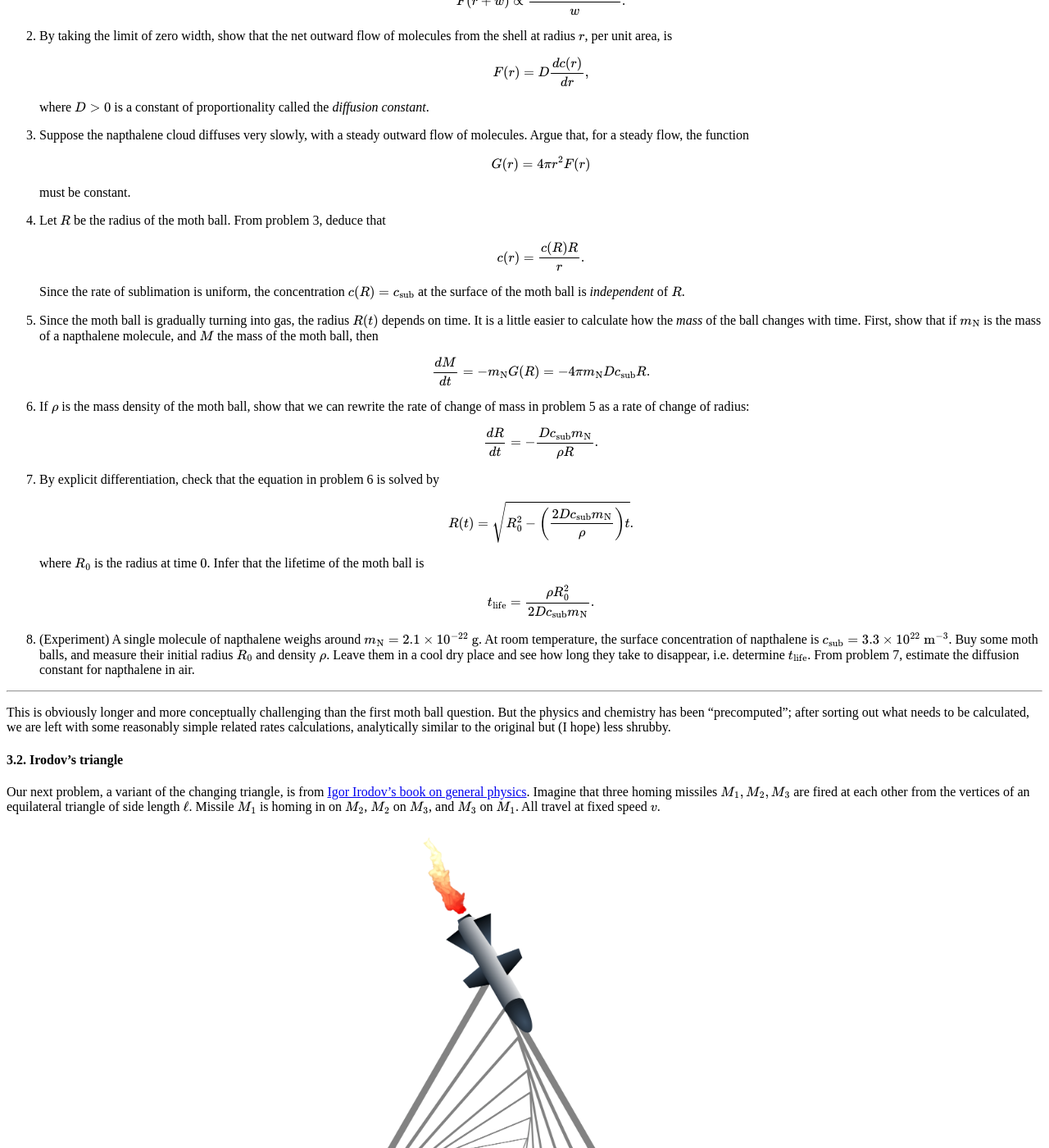
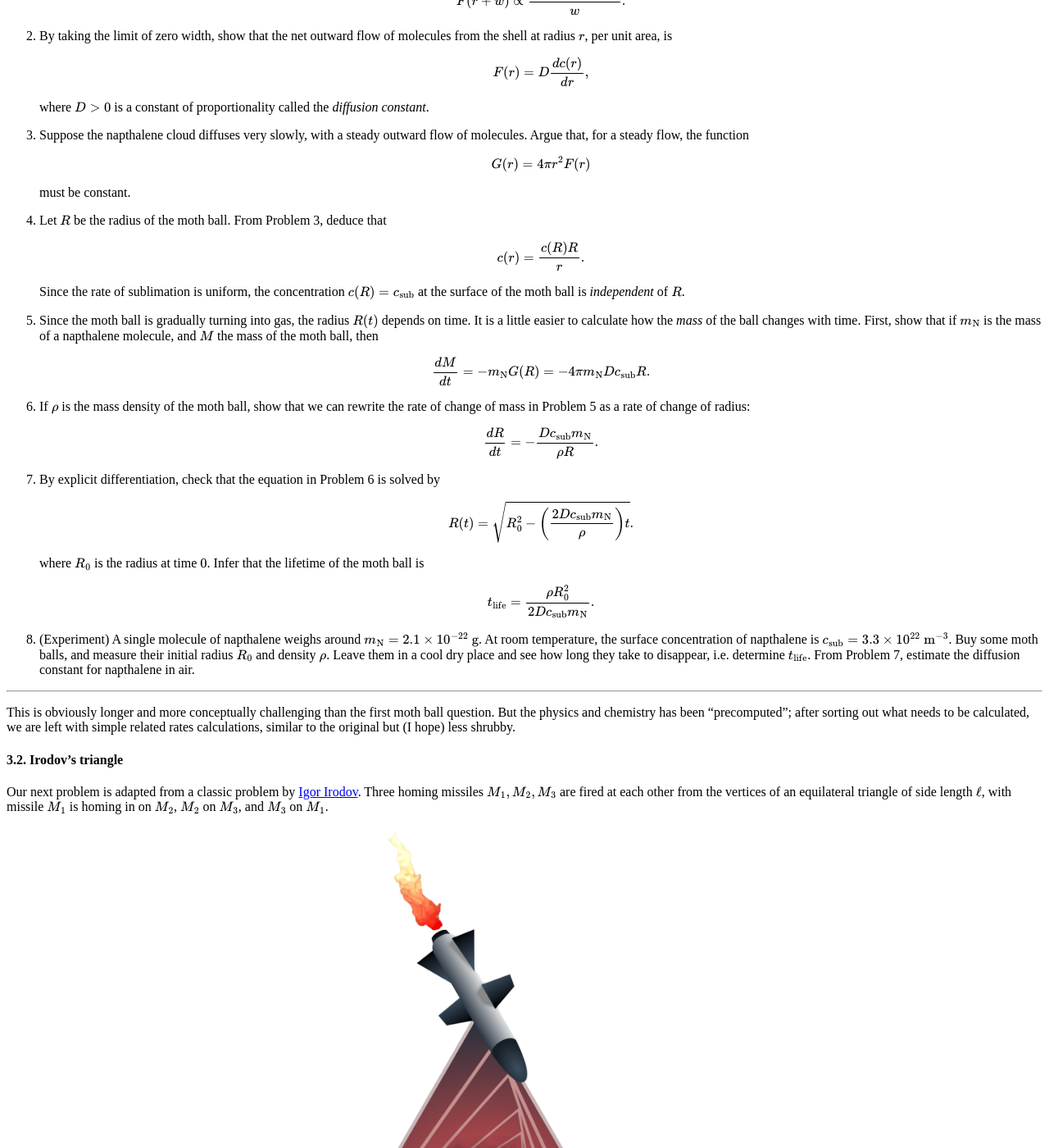
Before and after one commit to hapax/hapax.github.io, a Jekyll site: the page built from assets/teaching.md, in a window 1280 px wide and 1400 px high, scrolled down 14641 px. Shown: the whole window at 82% size. Built offline with Jekyll 4.4.1, drawn with Linux system fonts in a browser that asks for light colours; our own code applies the rules of GitHub Pages for plain Markdown files; formulas are drawn with MathJax 3; a script that is not in the unit is left out; some of the changed text lies outside the part shown.

Commit message:
Update missiles

```diff
--- a/assets/teaching.md
+++ b/assets/teaching.md
@@ -804,7 +804,7 @@
 
    must be constant.
 
-4. Let $R$ be the radius of the moth ball. From problem 3, deduce that
+4. Let $R$ be the radius of the moth ball. From Problem 3, deduce that
 
    $$
    c(r) = \frac{c(R) R}{r}.
@@ -825,14 +825,14 @@
    $$
 
 6. If $\rho$ is the mass density of the moth ball, show that we can
-   rewrite the rate of change of mass in problem 5 as a rate of change
+   rewrite the rate of change of mass in Problem 5 as a rate of change
    of radius:
 
    $$
    \frac{dR}{dt} = -\frac{D c_\text{sub} m_\text{N}}{\rho R}.
    $$
 
-7. By explicit differentiation, check that the equation in problem 6
+7. By explicit differentiation, check that the equation in Problem 6
    is solved by
 
    $$
@@ -854,44 +854,53 @@
 	density $\rho$.
     Leave them in a cool dry place and see how long they take to
 	disappear, i.e. determine $t_\text{life}$.
-	From problem 7, estimate the diffusion constant for napthalene in air.
+	From Problem 7, estimate the diffusion constant for napthalene in air.
 
 ----
 
 This is obviously longer and more conceptually challenging than the
 first moth ball question.
 But the physics and chemistry has been "precomputed"; after sorting
-out what needs to be calculated, we are left with some reasonably simple
-related rates calculations, analytically similar to the original but
-(I hope) less shrubby.
+out what needs to be calculated, we are left with simple
+related rates calculations, similar to the original but (I hope) less shrubby.
 
 #### 3.2. Irodov's triangle <a id="sec-3-2" name="sec-3-2"></a>
 
-Our next problem, a variant of the changing triangle, is from
-[Igor Irodov's book on general physics](https://archive.org/details/IrodovProblemsInGeneralPhysics).
-Imagine that three homing missiles $M_1, M_2, M_3$ are fired at each
-other from the vertices of an equilateral triangle of side length $\ell$.
-Missile $M_1$ is homing in on $M_2$, $M_2$ on $M_3$, and $M_3$ on $M_1$.
-All travel at fixed speed $v$.
+Our next problem is adapted from a classic problem by
+[Igor Irodov](https://archive.org/details/IrodovProblemsInGeneralPhysics).
+Three homing missiles $M_1, M_2, M_3$ are fired at each
+other from the vertices of an equilateral triangle of side length
+$\ell$, with missile $M_1$ is homing in on $M_2$, $M_2$ on $M_3$, and
+$M_3$ on $M_1$.
 
 <figure>
     <div style="text-align:center"><img src ="/images/posts/missiles.png"
-    width="60%" />
+    width="70%" />
 		    <figcaption><i>Three homing missiles lock onto each other.</i></figcaption>
 	</div>
 	</figure>
 
+Assume the missiles always move at the same speed $v(t)$.
+The *danger zone* is the triangle formed by three missiles.
+
 ----
 
-1. Argue that all three missiles remain on the vertices of an equilateral triangle.
-
-2. Using problem 1, explain why the angle between the velocities of the missiles is always $\pi/3$.
-
-3. From the perspective of missile $1$, how fast is missile $2$ moving towards it?
-	Use this to show they collide in time $t_\text{collide} =
-	2\ell/3v$.
-
-4. What is the rate of change of the triangle's (a) area and (b) height?
+1. Argue that the danger zone (pictured above) is always an equilateral triangle.
+
+2. Using Problem 1, explain why the missiles always point in
+   directions separated by angle $\theta = \pi/3$.
+
+3. From Problem 2, show that the relative speed at which $M_1$ and
+   $M_2$ approach each other is
+
+   $$
+   v_{12}(t) = [1 + \cos\theta]v(t).
+   $$
+
+4. Suppose the missiles accelerate from rest at constant rate $a$.
+	How do the side length and the area of the danger zone change with
+    time?
+	When do the missiles collide?
 
 ----
 
```
Also changed, not shown: images/posts/missiles.png.
